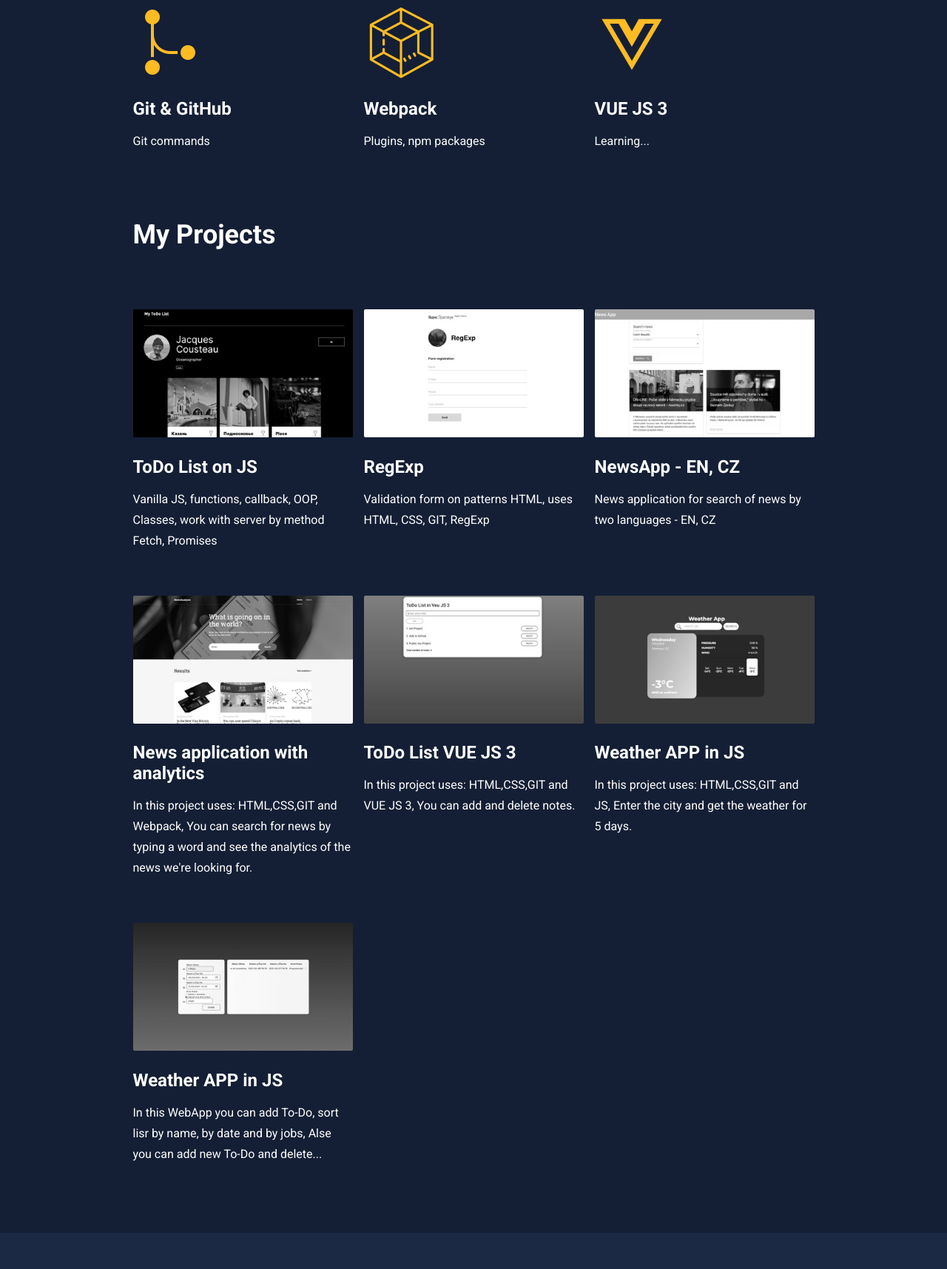
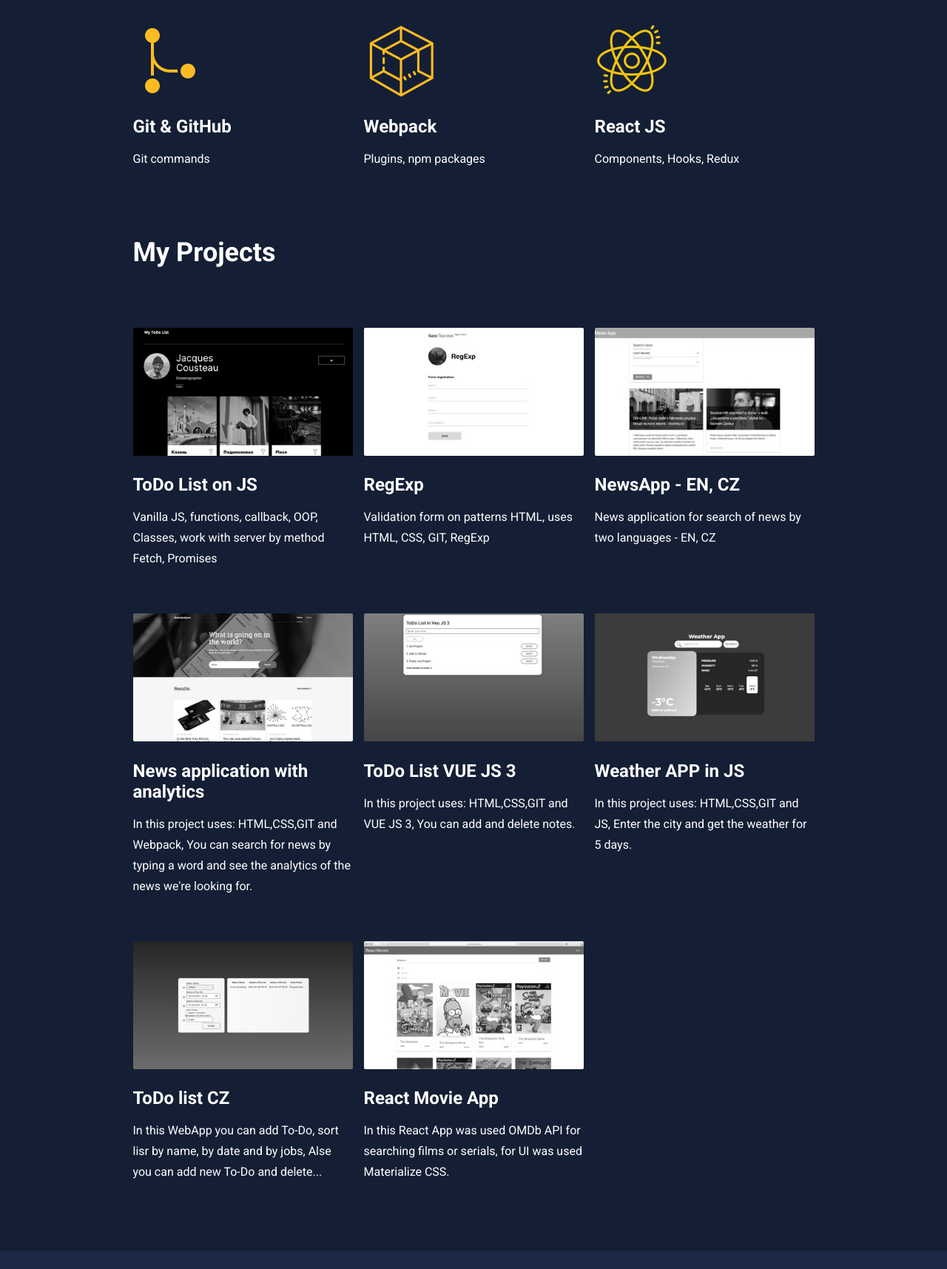
Before and after one commit to kulchaka/resume, a plain HTML site: page index.html in a window 1280 px wide. Shown: the part 1080-2795 px from the top of the page at 74% size. Drawn offline with Linux system fonts and the light colour scheme.

Commit message:
add project REACT MOVIES

```diff
--- a/index.html
+++ b/index.html
@@ -45,7 +45,9 @@
           <p class="header__about">
             HTML & CSS ( Flex box, Grid CSS, BEM, SASS/SCSS ),<br />
             JavaScript( Vanilla JS, loops, arrays, objects, DOM, functions, ES6,
-            OOP, asynchronous ).
+            OOP, asynchronous )
+            <br>
+            ReactJS (components, hooks)
           </p>
           <div class="header__buttons">
             <div class="header__btn">
@@ -106,12 +108,12 @@
           </div>
           <div class="services__discrpt-block">
             <img
-              src="img/pic/icons8-vuejs-100.png"
+              src="img/pic/reactjs.png"
               alt=""
               class="services__imgg"
             />
-            <h4 class="services__dcr-title">VUE JS 3</h4>
-            <p class="services__text">Learning...</p>
+            <h4 class="services__dcr-title">React JS</h4>
+            <p class="services__text">Components, Hooks, Redux</p>
           </div>
         </div>
       </div>
@@ -210,10 +212,22 @@
             href="https://github.com/kulchaka/todolistcz-vue"
           >
             <img src="img/projects/todo.jpg" alt="" class="projects__imgg" />
-            <h4 class="projects__dcr-title">Weather APP in JS</h4>
+            <h4 class="projects__dcr-title">ToDo list CZ</h4>
             <p class="projects__text">
               In this WebApp you can add To-Do, sort lisr by name, by date and
               by jobs, Alse you can add new To-Do and delete...
+            </p>
+          </a>
+          <a
+            class="projects__discrpt-block"
+            target="_blank"
+            href="https://github.com/kulchaka/movies_project"
+          >
+            <img src="img/projects/MoviesApp.jpg" alt="" class="projects__imgg" />
+            <h4 class="projects__dcr-title">React Movie App</h4>
+            <p class="projects__text">
+              In this React App was used OMDb API for searching films or serials,
+              for UI was used Materialize CSS.
             </p>
           </a>
         </div>
```
Also changed, not shown: img/ico_soc/icons8-react.svg (added), img/pic/reactjs.png (added), img/projects/MoviesApp.jpg (added), 3 other files.
